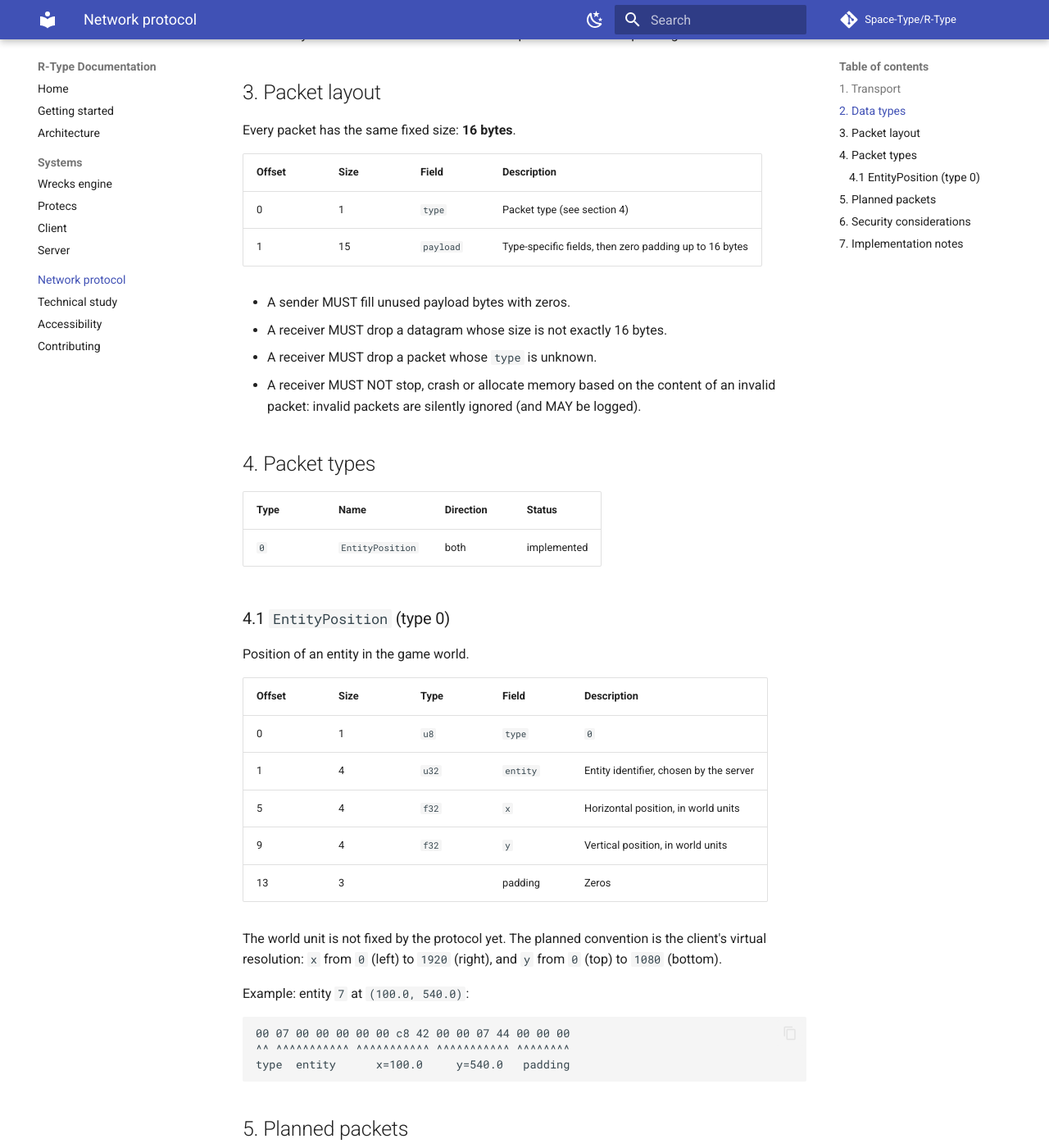
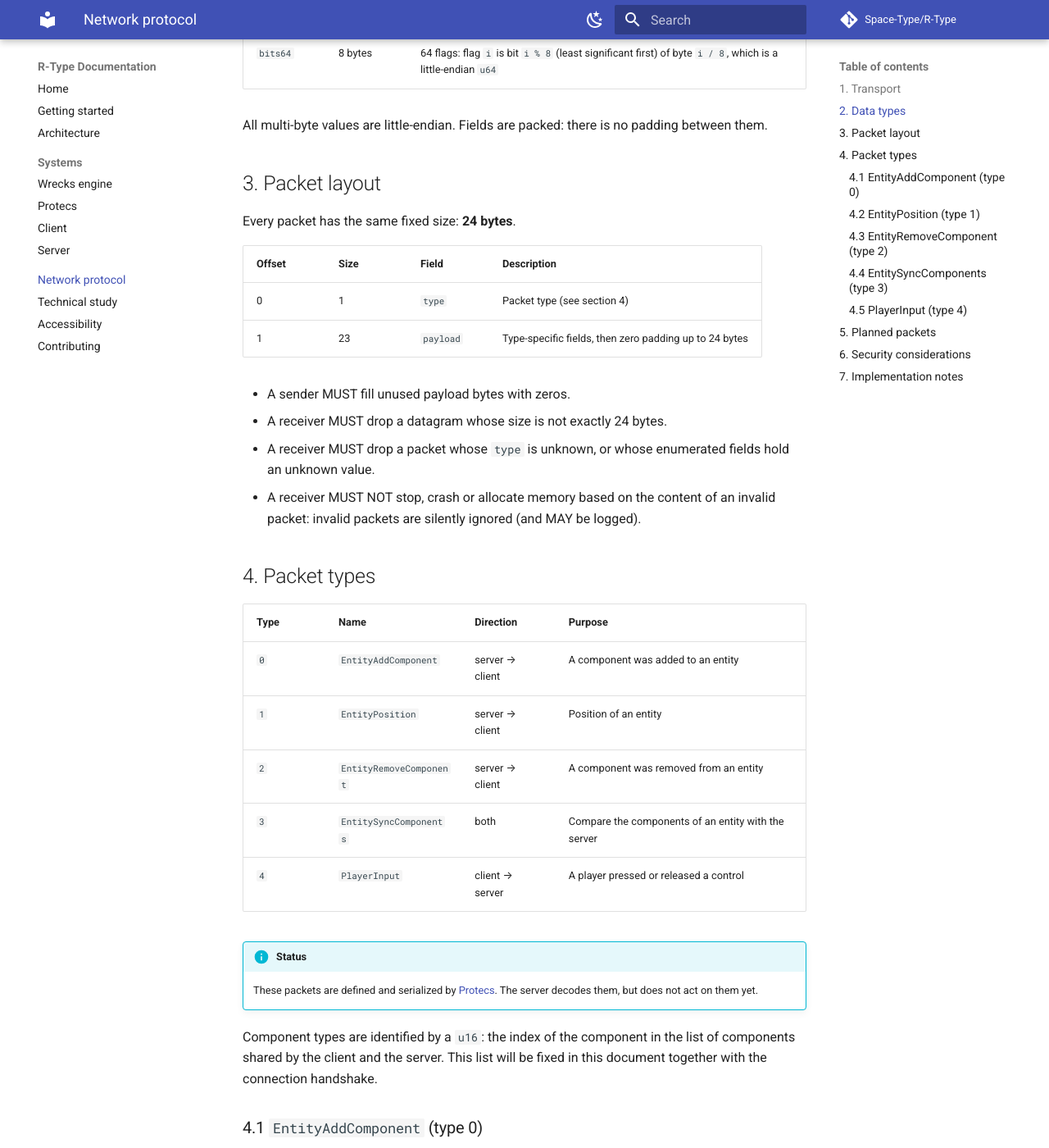
Before and after one commit to Space-Type/Documentation, an MkDocs documentation site: the page built from docs/protocol.md, in a window 1280 px wide and 1400 px high, scrolled down 843 px. Shown: the whole window at 82% size. Built offline with MkDocs 1.6.1 and Material for MkDocs 9.7.7, drawn with Linux system fonts in a browser that asks for light colours; comment, search, counter and statistics services are not loaded; some of the changed text lies outside the part shown.

Commit message:
docs(protocol): describe the five Protecs packet types

````diff
--- a/docs/protocol.md
+++ b/docs/protocol.md
@@ -20,44 +20,68 @@ interpreted as described in [RFC 2119](https://www.rfc-editor.org/rfc/rfc2119).
 | Type | Size | Encoding |
 |---|---|---|
 | `u8` | 1 byte | unsigned integer |
+| `u16` | 2 bytes | unsigned integer, **little-endian** |
 | `u32` | 4 bytes | unsigned integer, **little-endian** |
 | `f32` | 4 bytes | IEEE 754 single precision float, **little-endian** |
+| `bits64` | 8 bytes | 64 flags: flag `i` is bit `i % 8` (least significant first) of byte `i / 8`, which is a little-endian `u64` |
 
 All multi-byte values are little-endian. Fields are packed: there is no
 padding between them.
 
 ## 3. Packet layout
 
-Every packet has the same fixed size: **16 bytes**.
+Every packet has the same fixed size: **24 bytes**.
 
 | Offset | Size | Field | Description |
 |---|---|---|---|
 | 0 | 1 | `type` | Packet type (see section 4) |
-| 1 | 15 | `payload` | Type-specific fields, then zero padding up to 16 bytes |
+| 1 | 23 | `payload` | Type-specific fields, then zero padding up to 24 bytes |
 
 - A sender MUST fill unused payload bytes with zeros.
-- A receiver MUST drop a datagram whose size is not exactly 16 bytes.
-- A receiver MUST drop a packet whose `type` is unknown.
+- A receiver MUST drop a datagram whose size is not exactly 24 bytes.
+- A receiver MUST drop a packet whose `type` is unknown, or whose enumerated
+  fields hold an unknown value.
 - A receiver MUST NOT stop, crash or allocate memory based on the content of an
   invalid packet: invalid packets are silently ignored (and MAY be logged).
 
 ## 4. Packet types
 
-| Type | Name | Direction | Status |
+| Type | Name | Direction | Purpose |
 |---|---|---|---|
-| `0` | `EntityPosition` | both | implemented |
+| `0` | `EntityAddComponent` | server → client | A component was added to an entity |
+| `1` | `EntityPosition` | server → client | Position of an entity |
+| `2` | `EntityRemoveComponent` | server → client | A component was removed from an entity |
+| `3` | `EntitySyncComponents` | both | Compare the components of an entity with the server |
+| `4` | `PlayerInput` | client → server | A player pressed or released a control |
 
-### 4.1 `EntityPosition` (type 0)
+!!! info "Status"
+    These packets are defined and serialized by [Protecs](systems/protecs.md).
+    The server decodes them, but does not act on them yet.
+
+Component types are identified by a `u16`: the index of the component in the
+list of components shared by the client and the server. This list will be
+fixed in this document together with the connection handshake.
+
+### 4.1 `EntityAddComponent` (type 0)
+
+| Offset | Size | Type | Field | Description |
+|---|---|---|---|---|
+| 0 | 1 | `u8` | `type` | `0` |
+| 1 | 4 | `u32` | `entity` | Entity identifier, chosen by the server |
+| 5 | 2 | `u16` | `componentType` | Component added to the entity |
+| 7 | 17 | | padding | Zeros |
+
+### 4.2 `EntityPosition` (type 1)
 
 Position of an entity in the game world.
 
 | Offset | Size | Type | Field | Description |
 |---|---|---|---|---|
-| 0 | 1 | `u8` | `type` | `0` |
+| 0 | 1 | `u8` | `type` | `1` |
 | 1 | 4 | `u32` | `entity` | Entity identifier, chosen by the server |
 | 5 | 4 | `f32` | `x` | Horizontal position, in world units |
 | 9 | 4 | `f32` | `y` | Vertical position, in world units |
-| 13 | 3 | | padding | Zeros |
+| 13 | 11 | | padding | Zeros |
 
 The world unit is not fixed by the protocol yet. The planned convention is the
 client's virtual resolution: `x` from `0` (left) to `1920` (right), and `y` from
@@ -66,9 +90,46 @@ client's virtual resolution: `x` from `0` (left) to `1920` (right), and `y` from
 Example: entity `7` at `(100.0, 540.0)`:
 
 ```
-00 07 00 00 00 00 00 c8 42 00 00 07 44 00 00 00
-^^ ^^^^^^^^^^^ ^^^^^^^^^^^ ^^^^^^^^^^^ ^^^^^^^^
-type  entity      x=100.0     y=540.0   padding
+01 07 00 00 00 00 00 c8 42 00 00 07 44 00 00 00 00 00 00 00 00 00 00 00
+^^ ^^^^^^^^^^^ ^^^^^^^^^^^ ^^^^^^^^^^^ ^^^^^^^^^^^^^^^^^^^^^^^^^^^^^^^^
+type  entity      x=100.0     y=540.0              padding
+```
+
+### 4.3 `EntityRemoveComponent` (type 2)
+
+| Offset | Size | Type | Field | Description |
+|---|---|---|---|---|
+| 0 | 1 | `u8` | `type` | `2` |
+| 1 | 4 | `u32` | `entity` | Entity identifier |
+| 5 | 2 | `u16` | `componentType` | Component removed from the entity |
+| 7 | 17 | | padding | Zeros |
+
+### 4.4 `EntitySyncComponents` (type 3)
+
+| Offset | Size | Type | Field | Description |
+|---|---|---|---|---|
+| 0 | 1 | `u8` | `type` | `3` |
+| 1 | 4 | `u32` | `entity` | Entity identifier |
+| 5 | 8 | `bits64` | `signature` | Flag `i` is set when the entity has component type `i` |
+| 13 | 11 | | padding | Zeros |
+
+A client sends its signature of an entity to check it. The server answers with
+the same packet holding **its** signature, and, if they differ, sends the
+missing changes as `EntityAddComponent` and `EntityRemoveComponent` packets.
+
+### 4.5 `PlayerInput` (type 4)
+
+| Offset | Size | Type | Field | Description |
+|---|---|---|---|---|
+| 0 | 1 | `u8` | `type` | `4` |
+| 1 | 1 | `u8` | `input` | `0` up, `1` down, `2` left, `3` right, `4` shoot |
+| 2 | 1 | `u8` | `state` | `0` pressed (held down), `1` released |
+| 3 | 21 | | padding | Zeros |
+
+Example: the player releases the fire button:
+
+```
+04 04 01 00 00 00 00 00 00 00 00 00 00 00 00 00 00 00 00 00 00 00 00 00
 ```
 
 ## 5. Planned packets
@@ -81,15 +142,14 @@ type  entity      x=100.0     y=540.0   padding
 | Name | Direction | Purpose |
 |---|---|---|
 | `Connect` / `Accept` | client → server / server → client | Join a game, receive a player identifier |
-| `Input` | client → server | Pressed directions and fire button, with the client tick |
-| `Spawn` / `Destroy` | server → client | An entity (player, Bydo, missile) appears or is destroyed |
+| `Spawn` / `Destroy` | server → client | An entity (player, Bydo, missile) appears or is destroyed, with its kind |
 | `Heartbeat` | both | Keeps the session alive, detects crashed clients |
 | `Disconnect` | both | A player leaves, other clients are notified |
 
 ## 6. Security considerations
 
 - Packets have a **fixed size** and are read into a fixed-size buffer: a
-  datagram cannot make a peer read or allocate more than 16 bytes.
+  datagram cannot make a peer read or allocate more than 24 bytes.
 - The server is the **authority**: it never trusts a position or an event sent
   by a client, only its inputs.
 - UDP source addresses can be spoofed: the planned `Connect` handshake will
@@ -98,12 +158,17 @@ type  entity      x=100.0     y=540.0   padding
 
 ## 7. Implementation notes
 
-- The reference implementation is in the server repository:
-  `src/networking/Packet` (type byte and dispatch) and
-  `src/networking/packets/EntityPosition`.
-- The current implementation copies the fields with `memcpy`, in host byte
-  order. On every supported platform (x86-64 Linux and Windows) this is
-  little-endian, as required by section 2.
-- The current server does not yet apply all the receiver rules of section 3
-  (size check, unknown type): this is part of the robust decoding planned on
-  the [server page](systems/server.md#next-steps).
+- The reference implementation is [Protecs](systems/protecs.md):
+  `src/networking/Packet` (type byte and dispatch) and one folder per packet
+  type in `src/networking/packets/`.
+- The packet size is `sizeof(Protecs::Networking::Packets::PacketData)`, the
+  variant of all packet types: 24 bytes on x86-64. Adding a larger packet type
+  changes it, and this document must then be updated.
+- The type byte is the index of the packet in that variant: reordering the
+  variant changes the type numbers, and this document must then be updated.
+- Fields are copied with `memcpy`, in host byte order. On every supported
+  platform (x86-64 Linux and Windows) this is little-endian, as required by
+  section 2.
+- Unknown packet types raise a `Protecs::PacketError`, which the server logs
+  before dropping the packet. The datagram size check of section 3 is not
+  applied yet (see the [server page](systems/server.md#next-steps)).
````
